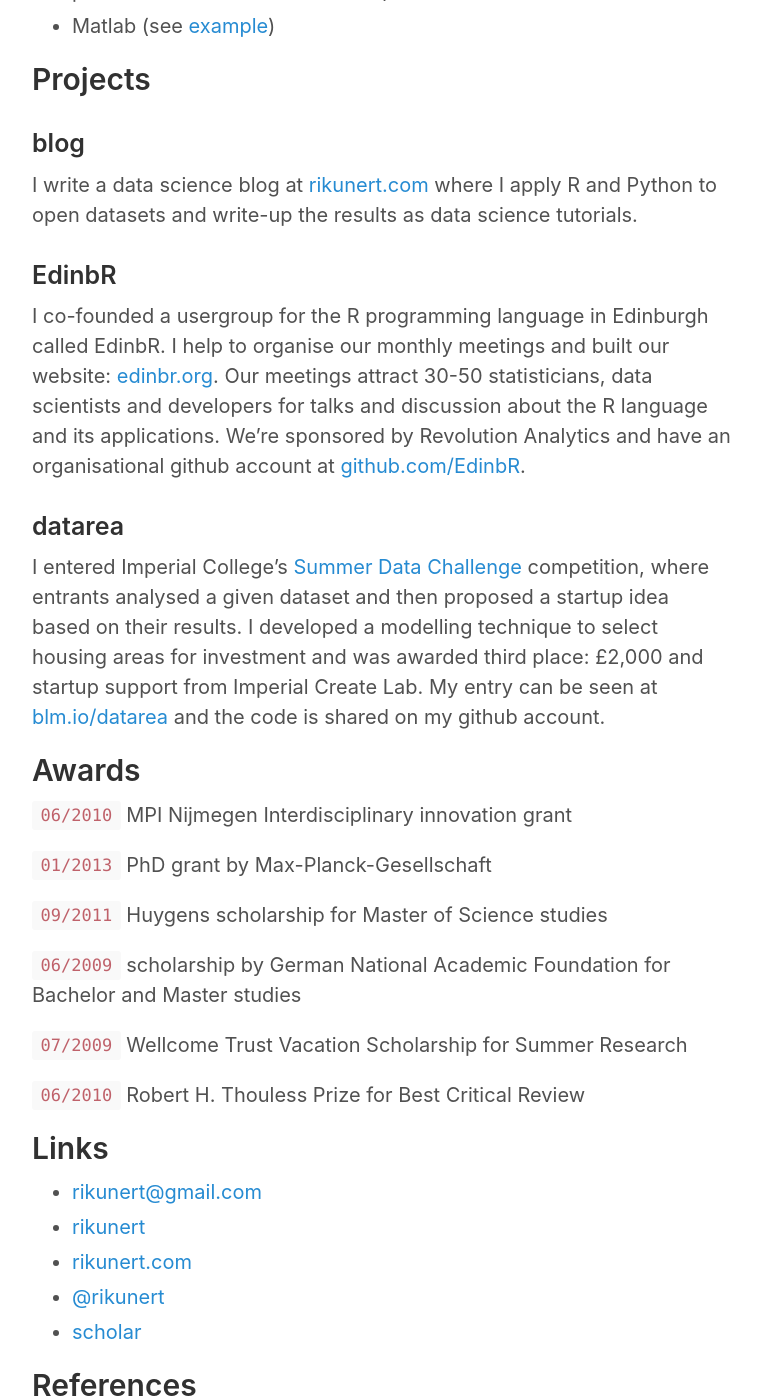
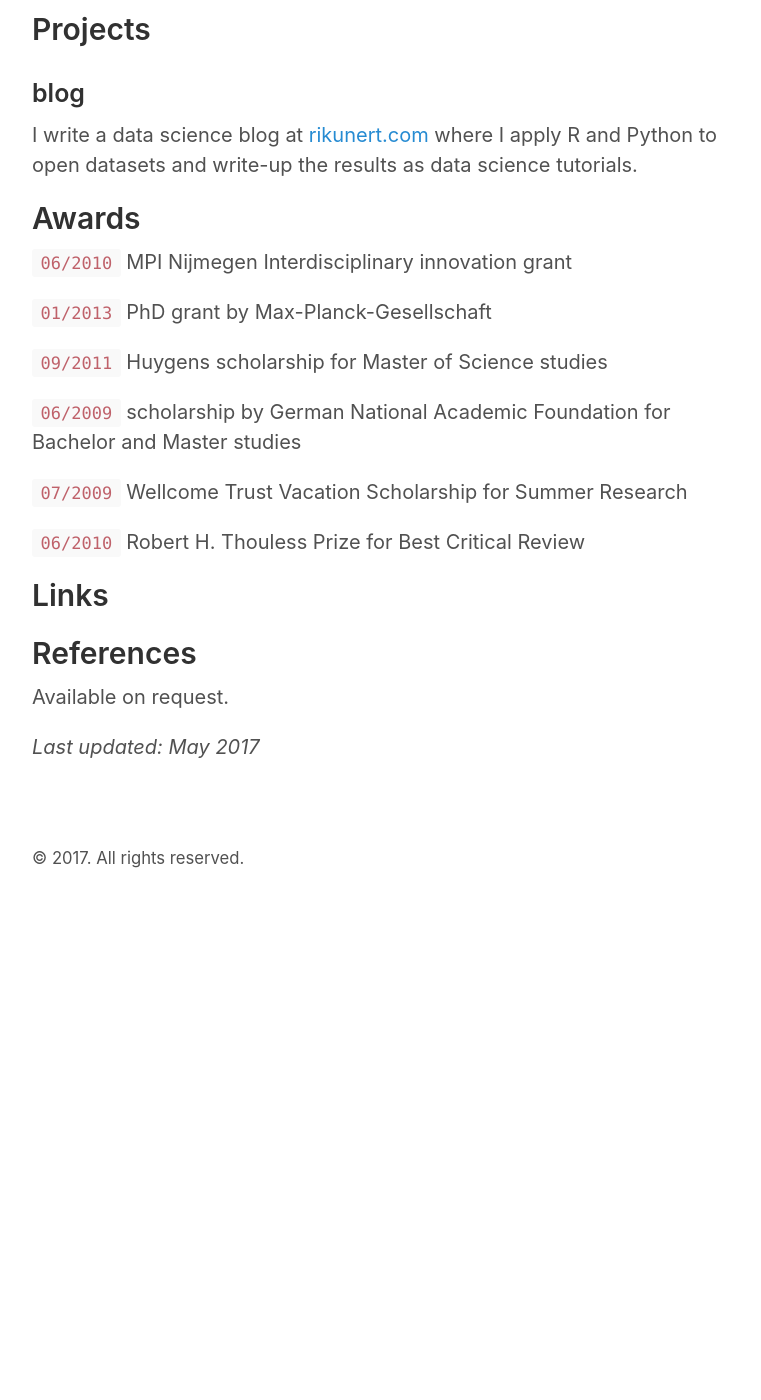
Before and after one commit to rikunert/rikunert.github.io, a Jekyll site: the page built from cv.md, in a window 1280 px wide and 1400 px high, scrolled down 1701 px. Shown: the whole window, without its empty margins (258-1019 px from the left). Built offline with Jekyll 4.4.1, drawn with Linux system fonts in a browser that asks for light colours; comment, search, counter and statistics services are not loaded; after the commit the page ends 2613 px from its top, so only the background shows below that; some of the changed text lies outside the part shown.

Commit message:
removed all fa fa references in cv md

```diff
--- a/cv.md
+++ b/cv.md
@@ -4,15 +4,6 @@
 ---
 # Richard Kunert, PhD
 Cognitive Neuroscience PhD and Data Scientist
-
-<div id="webaddress">
-<a href="mailto:rikunert@gmail.com">rikunert@gmail.com</a>
-|
-<i class="fa fa-github"></i> <a href="http://github.com/rikunert">rikunert</a>
-|
-<i class="fa fa-twitter"></i> <a href="http://twitter.com/rikunert">@rikunert</a>
-</div>
-
 
 ## Currently
 
@@ -73,13 +64,6 @@
 I write a data science blog at [rikunert.com](http://rikunert.com) where I apply R and Python to open datasets
  and write-up the results as data science tutorials.
 
-### EdinbR
-I co-founded a usergroup for the R programming language in Edinburgh called EdinbR. I help to organise our monthly meetings and built our website: [edinbr.org](http://edinbr.org). Our meetings attract 30-50 statisticians, data scientists and developers for talks and discussion about the R language and its applications. We're sponsored by Revolution Analytics and have an organisational github account at [github.com/EdinbR](https://github.com/EdinbR).
-
-### datarea
-
-I entered Imperial College's [Summer Data Challenge](https://www.imperial.ac.uk/data-science/education/summer-data-challenge/) competition, where entrants analysed a given dataset and then proposed a startup idea based on their results. I developed a modelling technique to select housing areas for investment and was awarded third place: £2,000 and startup support from Imperial Create Lab. My entry can be seen at [blm.io/datarea](http://blm.io/datarea) and the code is shared on my github account.
-
 ## Awards
 
 `06/2010`
@@ -102,12 +86,6 @@
 
 ## Links
 
-* <i class="fa fa-envelope"></i> <a href="mailto:rikunert@gmail.com">rikunert@gmail.com</a><br />
-* <i class="fa fa-github"></i> <a href="http://github.com/rikunert">rikunert</a><br />
-* <i class="fa fa-rss-square"></i> <a href="http://rikunert.com">rikunert.com</a><br />
-* <i class="fa fa-twitter"></i> <a href="http://twitter.com/rikunert">@rikunert</a><br />
-* <i class="fa fa-google"></i> <a href="http://scholar.google.com/citations?user=V2EGJ3UAAAAJ">scholar</a>
-
 ## References
 
 Available on request.
```
